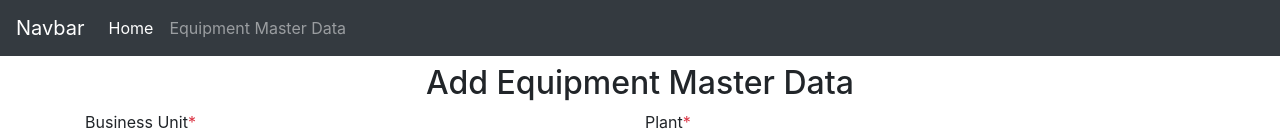
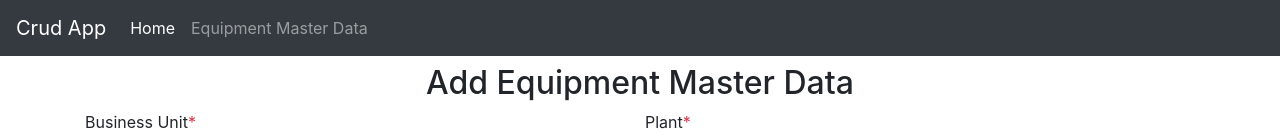
Before and after one commit to Anshuak/equipment_crud_app, a React (Create React App) app in the folder client/: page / in a window 1280 px wide. Shown: the top 140 px of the page. Built offline with nearby package versions, Linux system fonts and the light colour scheme.

Commit message:
Update Navbar.js

```diff
--- a/client/src/components/Navbar.js
+++ b/client/src/components/Navbar.js
@@ -5,7 +5,7 @@ export default function Navbar() {
   return (
     <nav className="navbar navbar-expand-lg navbar-dark bg-dark">
       <Link className="navbar-brand" to="/">
-        Navbar
+        Crud App
       </Link>
       <button
         className="navbar-toggler"
```
